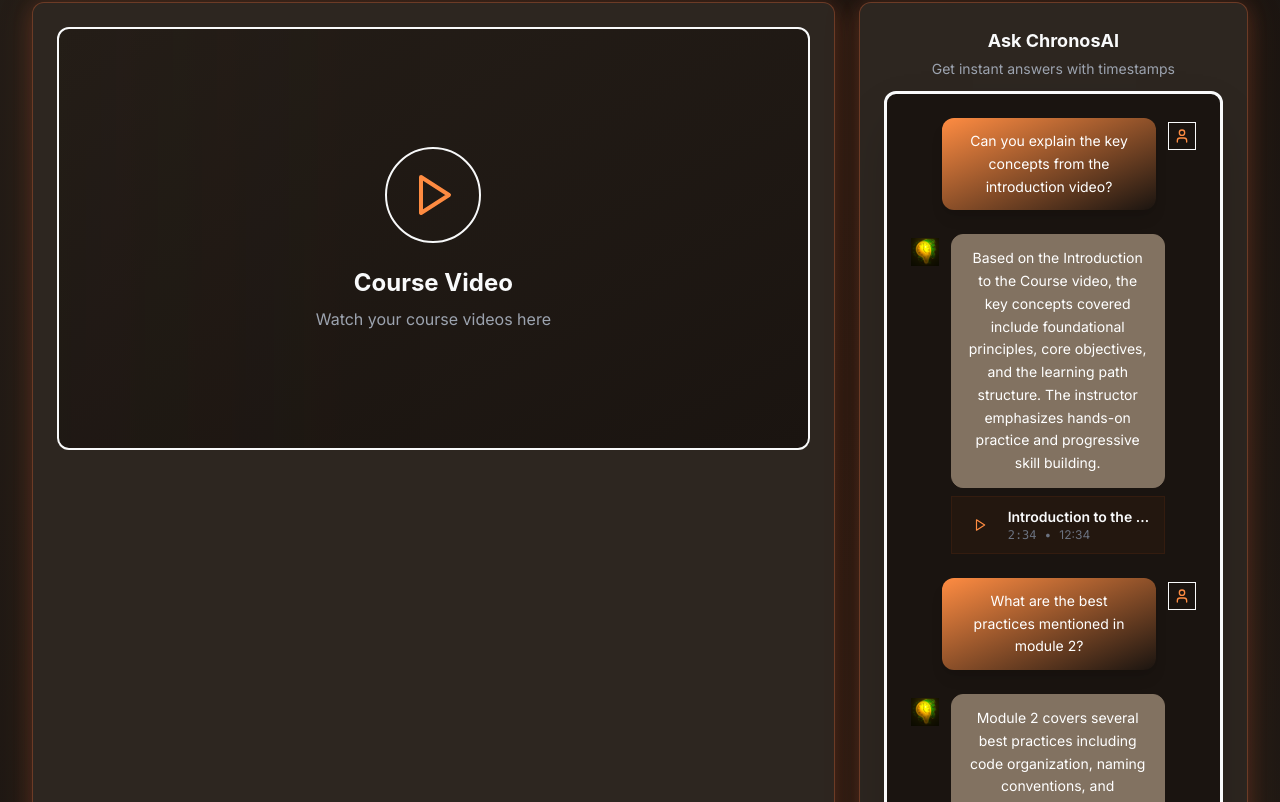
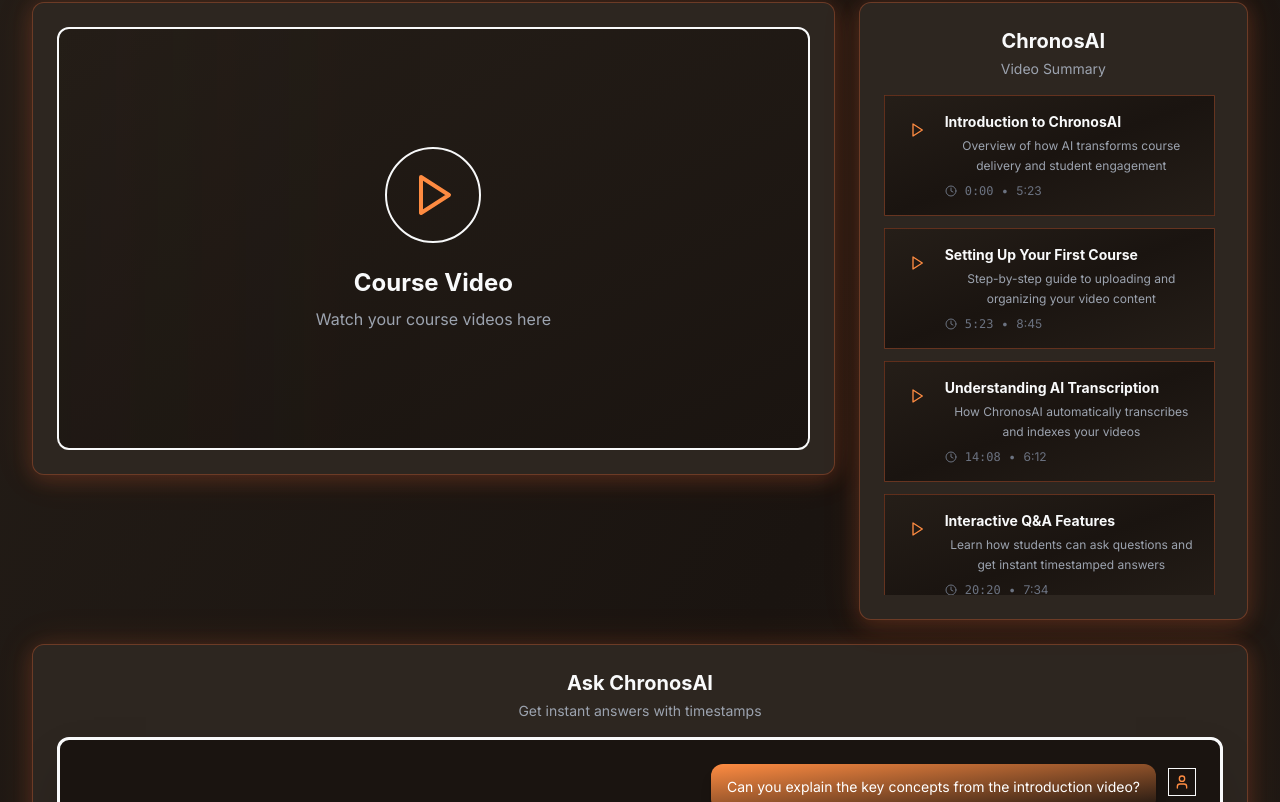
Before and after one commit to Agentic-Person/ChronosAI-Whop-App, a Next.js app: page / in a window 1280 px wide. Shown: the part 318-1120 px from the top of the page. Built offline with nearby package versions, Linux system fonts and the light colour scheme.

Commit message:
Reorganize landing page: Video Summary (right) + Video (left) side-by-side, AI Chat below video

```diff
--- a/app/page.tsx
+++ b/app/page.tsx
@@ -6,6 +6,7 @@
 import { ArrowRight, Play, Clock, Zap, TrendingUp, Crown } from 'lucide-react';
 import { Card } from '@/components/ui/Card';
 import { StaticChatPreview } from '@/components/chat/StaticChatPreview';
+import { VideoSummary } from '@/components/video/VideoSummary';
 
 export default function LandingPage() {
   const benefits = [
@@ -71,16 +72,16 @@
               </Link>
             </div>
 
-            {/* Video + AI Chat Side by Side */}
+            {/* Video + Video Summary Side by Side */}
             <motion.div
               initial={{ opacity: 0, y: 20 }}
               animate={{ opacity: 1, y: 0 }}
               transition={{ duration: 0.6, delay: 0.2 }}
-              className="grid grid-cols-1 lg:grid-cols-3 gap-6 mb-12"
+              className="grid grid-cols-1 lg:grid-cols-3 gap-6 mb-6"
             >
               {/* Video Placeholder - 2/3 width */}
               <div className="lg:col-span-2">
-                <Card padding="lg" className="overflow-hidden h-full">
+                <Card padding="lg" className="overflow-hidden">
                   <div className="aspect-video bg-gradient-to-br from-bg-sidebar to-bg-app rounded-xl border-2 border-accent-orange/30 flex items-center justify-center relative overflow-hidden">
                     {/* Video Placeholder Content */}
                     <div className="text-center z-10">
@@ -101,20 +102,30 @@
                 </Card>
               </div>
 
-              {/* AI Chat Preview - 1/3 width */}
+              {/* Video Summary - 1/3 width */}
               <div className="lg:col-span-1">
-                <Card padding="lg" className="overflow-hidden h-full">
-                  <div className="mb-3">
-                    <h3 className="text-lg font-bold text-text-primary mb-1">
+                <VideoSummary className="h-full" />
+              </div>
+            </motion.div>
+
+            {/* AI Chat Below Video */}
+            <motion.div
+              initial={{ opacity: 0, y: 20 }}
+              animate={{ opacity: 1, y: 0 }}
+              transition={{ duration: 0.6, delay: 0.3 }}
+              className="mb-12"
+            >
+              <Card padding="lg" className="overflow-hidden">
+                <div className="mb-4">
+                  <h3 className="text-xl font-bold text-text-primary mb-1">
                     Ask ChronosAI
                   </h3>
                   <p className="text-sm text-text-secondary">
                     Get instant answers with timestamps
                   </p>
                 </div>
-                  <StaticChatPreview className="w-full min-h-[400px] lg:min-h-[500px]" />
+                <StaticChatPreview className="w-full min-h-[400px]" />
               </Card>
-              </div>
             </motion.div>
 
             {/* Benefits Grid - Below Video/AI Chat */}
--- /dev/null
+++ b/components/video/VideoSummary.tsx
@@ -0,0 +1,103 @@
+'use client';
+
+import React from 'react';
+import { Play, Clock } from 'lucide-react';
+import { Card } from '@/components/ui/Card';
+
+interface VideoChapter {
+  title: string;
+  description: string;
+  timestamp: string;
+  duration: string;
+}
+
+interface VideoSummaryProps {
+  className?: string;
+}
+
+export function VideoSummary({ className }: VideoSummaryProps) {
+  const chapters: VideoChapter[] = [
+    {
+      title: 'Introduction to ChronosAI',
+      description: 'Overview of how AI transforms course delivery and student engagement',
+      timestamp: '0:00',
+      duration: '5:23',
+    },
+    {
+      title: 'Setting Up Your First Course',
+      description: 'Step-by-step guide to uploading and organizing your video content',
+      timestamp: '5:23',
+      duration: '8:45',
+    },
+    {
+      title: 'Understanding AI Transcription',
+      description: 'How ChronosAI automatically transcribes and indexes your videos',
+      timestamp: '14:08',
+      duration: '6:12',
+    },
+    {
+      title: 'Interactive Q&A Features',
+      description: 'Learn how students can ask questions and get instant timestamped answers',
+      timestamp: '20:20',
+      duration: '7:34',
+    },
+    {
+      title: 'Analytics & Student Progress',
+      description: 'Track student engagement and identify key learning moments',
+      timestamp: '27:54',
+      duration: '5:18',
+    },
+    {
+      title: 'Best Practices for Creators',
+      description: 'Tips for maximizing course completion rates and student satisfaction',
+      timestamp: '33:12',
+      duration: '4:52',
+    },
+  ];
+
+  return (
+    <Card padding="lg" className={className}>
+      <div className="mb-4">
+        <h3 className="text-xl font-bold text-text-primary mb-1">
+          ChronosAI
+        </h3>
+        <p className="text-sm text-text-secondary mb-1">
+          Video Summary
+        </p>
+      </div>
+
+      <div className="space-y-3 max-h-[500px] overflow-y-auto pr-2">
+        {chapters.map((chapter, index) => (
+          <div
+            key={index}
+            className="group relative p-4 rounded-lg border border-border-primary hover:border-accent-orange/50 bg-gradient-to-br from-bg-card/50 to-bg-app/30 transition-all duration-300 hover:shadow-md hover:shadow-accent-orange/10 cursor-pointer"
+          >
+            <div className="flex items-start gap-3">
+              <div className="flex-shrink-0 mt-0.5">
+                <div className="w-8 h-8 rounded-lg bg-accent-orange/10 flex items-center justify-center group-hover:bg-accent-orange/20 transition-all">
+                  <Play className="w-4 h-4 text-accent-orange" />
+                </div>
+              </div>
+              <div className="flex-1 min-w-0">
+                <div className="flex items-center gap-2 mb-1">
+                  <h4 className="text-sm font-bold text-text-primary group-hover:text-accent-orange transition-colors line-clamp-1">
+                    {chapter.title}
+                  </h4>
+                </div>
+                <p className="text-xs text-text-secondary leading-relaxed mb-2 line-clamp-2">
+                  {chapter.description}
+                </p>
+                <div className="flex items-center gap-2 text-xs text-text-muted">
+                  <Clock className="w-3 h-3" />
+                  <span className="font-mono">{chapter.timestamp}</span>
+                  <span>•</span>
+                  <span>{chapter.duration}</span>
+                </div>
+              </div>
+            </div>
+          </div>
+        ))}
+      </div>
+    </Card>
+  );
+}
```
Lines whose indentation alone changed are shown as unchanged.
